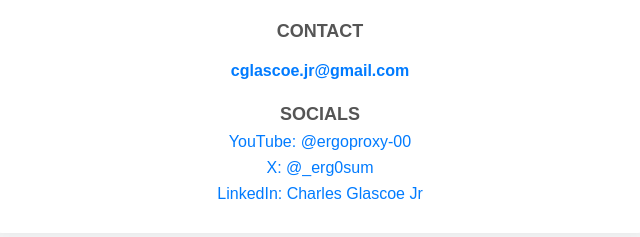
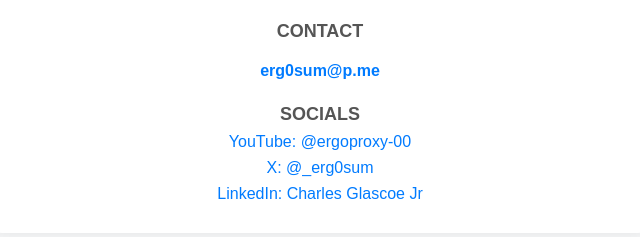
Before and after one commit to pure-nomad/pure-nomad.github.io, a plain HTML site: page index.html in a window 1280 px wide. Shown: the part 478-715 px from the top of the page, 320-960 px from the left. Drawn offline with Linux system fonts and the light colour scheme.

Commit message:
Update index.html

```diff
--- a/index.html
+++ b/index.html
@@ -78,7 +78,7 @@
             <p>CRTP, CPTS</p>
 
             <div class="section-title">Contact</div>
-            <p class="email">cglascoe.jr@gmail.com</p>
+            <p class="email">erg0sum@p.me</p>
 
             <div class="section-title">Socials</div>
             <div class="socials">
```
